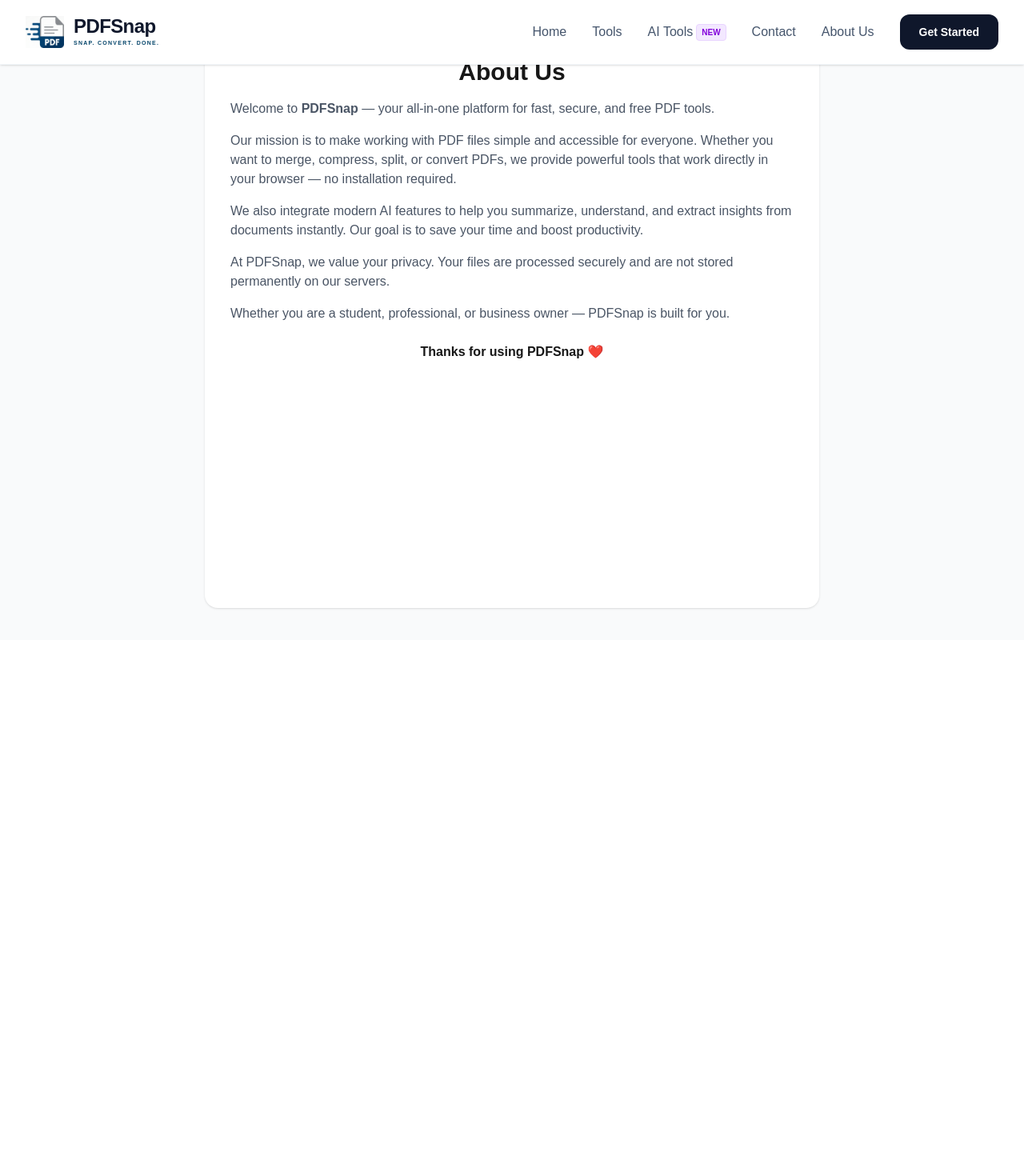
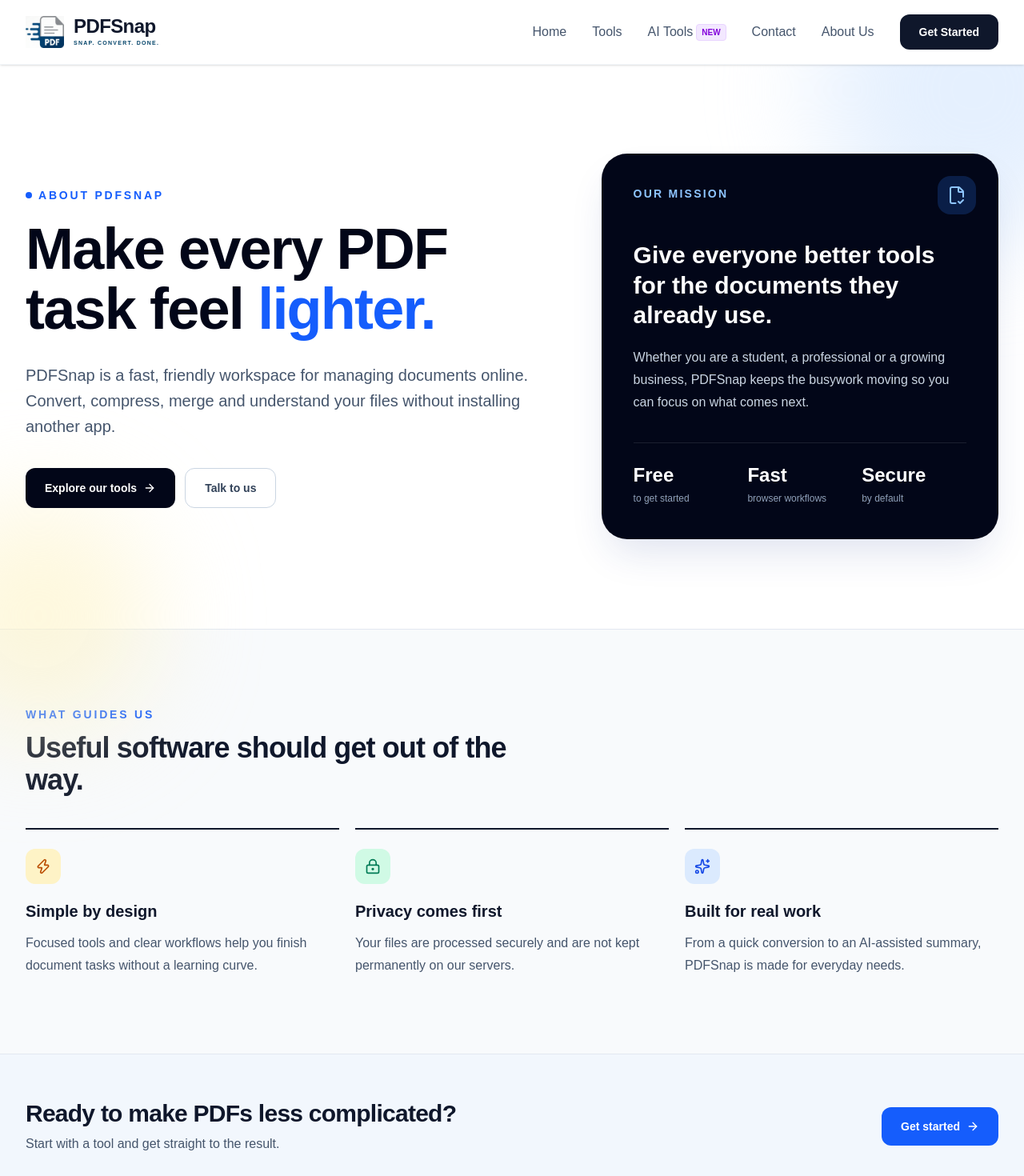
Before and after one commit to Pankaj933/pdf-tools, a Next.js app: page /about in a window 1280 px wide. Shown: the top 1470 px of the page at 80% size. Before the commit the page ends 800 px from the top, so only its background shows below. Built offline with nearby package versions, Linux system fonts and the light colour scheme.

Commit message:
about uspage

```diff
--- a/app/about/page.js
+++ b/app/about/page.js
@@ -1,37 +1,101 @@
+import Link from "next/link";
+import { ArrowRight, FileCheck2, LockKeyhole, Sparkles, Zap } from "lucide-react";
+
+const values = [
+  {
+    title: "Simple by design",
+    description: "Focused tools and clear workflows help you finish document tasks without a learning curve.",
+    icon: Zap,
+    tone: "bg-amber-100 text-amber-700",
+  },
+  {
+    title: "Privacy comes first",
+    description: "Your files are processed securely and are not kept permanently on our servers.",
+    icon: LockKeyhole,
+    tone: "bg-emerald-100 text-emerald-700",
+  },
+  {
+    title: "Built for real work",
+    description: "From a quick conversion to an AI-assisted summary, PDFSnap is made for everyday needs.",
+    icon: Sparkles,
+    tone: "bg-blue-100 text-blue-700",
+  },
+];
+
 export default function About() {
   return (
-    <div className="min-h-screen bg-gray-50 px-6 py-10 flex justify-center">
-      <div className="max-w-3xl bg-white p-8 rounded-2xl shadow">
+    <main className="min-h-screen overflow-hidden bg-slate-50 pt-20 text-slate-900">
+      <section className="relative border-b border-slate-200 bg-white">
+        <div className="absolute right-[-8rem] top-[-10rem] h-96 w-96 rounded-full bg-blue-100/70 blur-3xl" />
+        <div className="absolute bottom-[-8rem] left-[-6rem] h-72 w-72 rounded-full bg-amber-100/60 blur-3xl" />
 
-        <h1 className="text-3xl font-bold mb-4 text-center">
-          About Us
-        </h1>
+        <div className="relative mx-auto grid max-w-7xl gap-12 px-6 py-20 sm:px-10 lg:grid-cols-[1.15fr_0.85fr] lg:items-center lg:px-8 lg:py-28">
+          <div>
+            <p className="mb-5 inline-flex items-center gap-2 text-sm font-bold uppercase tracking-[0.2em] text-blue-600">
+              <span className="h-2 w-2 rounded-full bg-blue-600" /> About PDFSnap
+            </p>
+            <h1 className="max-w-3xl text-5xl font-black leading-[1.05] tracking-tight text-slate-950 sm:text-6xl lg:text-7xl">
+              Make every PDF task feel <span className="text-blue-600">lighter.</span>
+            </h1>
+            <p className="mt-7 max-w-2xl text-lg leading-8 text-slate-600 sm:text-xl">
+              PDFSnap is a fast, friendly workspace for managing documents online. Convert, compress, merge and understand your files without installing another app.
+            </p>
+            <div className="mt-9 flex flex-col gap-3 sm:flex-row">
+              <Link href="/#tools" className="inline-flex items-center justify-center gap-2 rounded-xl bg-slate-950 px-6 py-3.5 text-sm font-bold text-white transition hover:bg-blue-600">
+                Explore our tools <ArrowRight className="h-4 w-4" />
+              </Link>
+              <Link href="/contact" className="inline-flex items-center justify-center rounded-xl border border-slate-300 bg-white px-6 py-3.5 text-sm font-bold text-slate-700 transition hover:border-blue-300 hover:text-blue-600">
+                Talk to us
+              </Link>
+            </div>
+          </div>
 
-        <p className="text-gray-600 mb-4">
-          Welcome to <span className="font-semibold">PDFSnap</span> — your all-in-one platform for fast, secure, and free PDF tools.
-        </p>
+          <div className="relative rounded-[2rem] bg-slate-950 p-7 text-white shadow-2xl shadow-blue-900/15 sm:p-10">
+            <div className="absolute right-7 top-7 flex h-12 w-12 items-center justify-center rounded-2xl bg-blue-500/20 text-blue-300">
+              <FileCheck2 className="h-6 w-6" />
+            </div>
+            <p className="text-sm font-semibold uppercase tracking-[0.16em] text-blue-300">Our mission</p>
+            <h2 className="mt-12 text-3xl font-bold leading-tight">Give everyone better tools for the documents they already use.</h2>
+            <p className="mt-5 leading-7 text-slate-300">Whether you are a student, a professional or a growing business, PDFSnap keeps the busywork moving so you can focus on what comes next.</p>
+            <div className="mt-9 grid grid-cols-3 gap-3 border-t border-white/10 pt-6">
+              <div><strong className="block text-2xl text-white">Free</strong><span className="text-xs text-slate-400">to get started</span></div>
+              <div><strong className="block text-2xl text-white">Fast</strong><span className="text-xs text-slate-400">browser workflows</span></div>
+              <div><strong className="block text-2xl text-white">Secure</strong><span className="text-xs text-slate-400">by default</span></div>
+            </div>
+          </div>
+        </div>
+      </section>
 
-        <p className="text-gray-600 mb-4">
-          Our mission is to make working with PDF files simple and accessible for everyone. Whether you want to merge, compress, split, or convert PDFs, we provide powerful tools that work directly in your browser — no installation required.
-        </p>
+      <section className="mx-auto max-w-7xl px-6 py-20 sm:px-10 lg:px-8 lg:py-24">
+        <div className="max-w-2xl">
+          <p className="text-sm font-bold uppercase tracking-[0.2em] text-blue-600">What guides us</p>
+          <h2 className="mt-3 text-3xl font-black tracking-tight sm:text-4xl">Useful software should get out of the way.</h2>
+        </div>
+        <div className="mt-10 grid gap-5 md:grid-cols-3">
+          {values.map((value) => {
+            const Icon = value.icon;
+            return (
+              <article key={value.title} className="border-t-2 border-slate-900 pt-6">
+                <div className={`flex h-11 w-11 items-center justify-center rounded-xl ${value.tone}`}><Icon className="h-5 w-5" /></div>
+                <h3 className="mt-5 text-xl font-bold">{value.title}</h3>
+                <p className="mt-3 leading-7 text-slate-600">{value.description}</p>
+              </article>
+            );
+          })}
+        </div>
+      </section>
 
-        <p className="text-gray-600 mb-4">
-          We also integrate modern AI features to help you summarize, understand, and extract insights from documents instantly. Our goal is to save your time and boost productivity.
-        </p>
-
-        <p className="text-gray-600 mb-4">
-          At PDFSnap, we value your privacy. Your files are processed securely and are not stored permanently on our servers.
-        </p>
-
-        <p className="text-gray-600 mb-4">
-          Whether you are a student, professional, or business owner — PDFSnap is built for you.
-        </p>
-
-        <div className="mt-6 text-center">
-          <p className="font-semibold">Thanks for using PDFSnap ❤️</p>
+      <section className="border-t border-slate-200 bg-blue-50/60">
+        <div className="mx-auto flex max-w-7xl flex-col gap-6 px-6 py-14 sm:px-10 lg:flex-row lg:items-center lg:justify-between lg:px-8">
+          <div>
+            <h2 className="text-2xl font-black tracking-tight sm:text-3xl">Ready to make PDFs less complicated?</h2>
+            <p className="mt-2 text-slate-600">Start with a tool and get straight to the result.</p>
+          </div>
+          <Link href="/#tools" className="inline-flex shrink-0 items-center justify-center gap-2 rounded-xl bg-blue-600 px-6 py-3.5 text-sm font-bold text-white transition hover:bg-blue-700">
+            Get started <ArrowRight className="h-4 w-4" />
+          </Link>
         </div>
-
-      </div>
-    </div>
+      </section>
+    </main>
   );
 }
```
